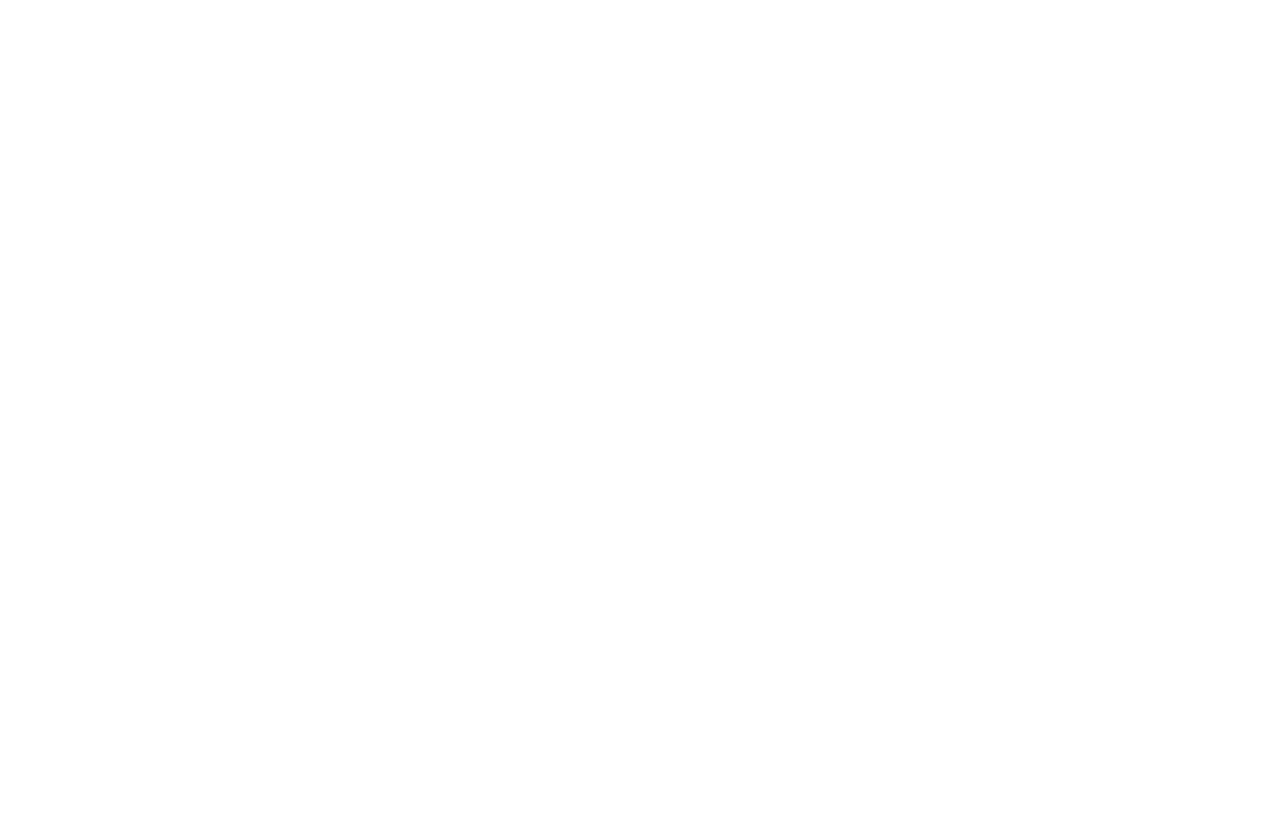
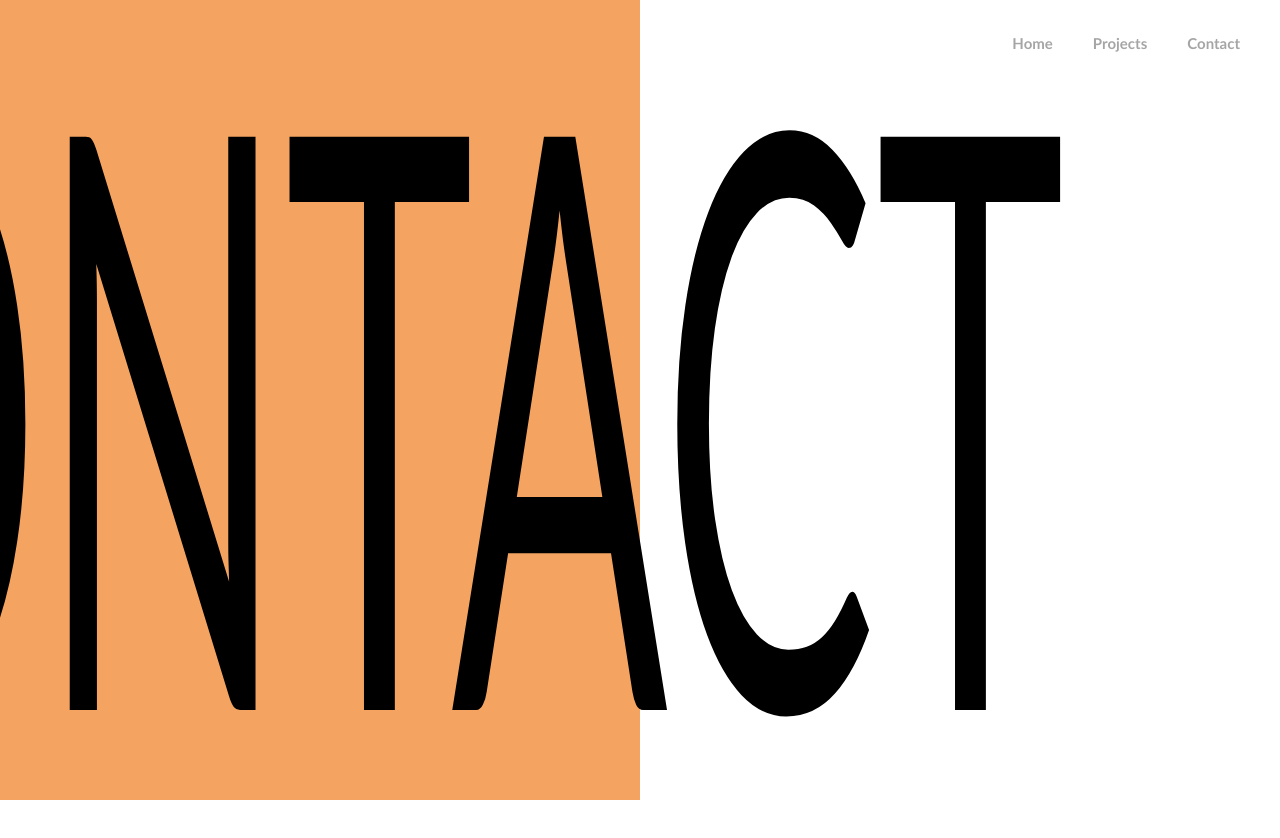
Before and after one commit to idk707/My-Website, a plain HTML site: page contact page/contact.html in a window 1280 px wide. Before the commit the page ends 800 px from the top, so only its background shows below. Drawn offline with Linux system fonts and the light colour scheme.

Commit message:
Work In Progress

```diff
--- a/contact page/contact.css
+++ b/contact page/contact.css
@@ -0,0 +1,54 @@
+body{
+    margin: 0;
+    padding: 0;
+
+}
+.total_container{
+    min-width: 100vw;
+    min-height: 100vh;
+}
+.menu_container{
+    position: absolute;
+    flex-direction: row;
+    top: 30px;
+    right: 20px;
+    display: flex;
+    align-items: center;
+    justify-content: center;
+    width: auto;
+    height: 25px;
+}
+a{
+    text-decoration: none;
+    color: black;
+    font-family: 'Gill Sans', 'Gill Sans MT', Calibri, 'Trebuchet MS', sans-serif;
+    font-weight: bold;
+    font-size: 15px;
+    margin: 20px;
+    opacity: 0.35;
+    transition: color 0.6s ease;
+    transition: transform 0.6s ease;
+}
+a:hover{
+    /* font-size: larger; */
+    color: #f4a460;
+    opacity: 1;
+    transition: 1s ease-in-out;
+    transform: scale(1.5);
+}
+.contact_container{
+    display: flex;
+    flex-direction: column;
+    justify-content: center;
+    align-items: center;
+    width: 50%;
+    height: 100vh;
+    background-color: #f4a460;
+}
+.contact{
+    font-size: 25vw;
+    font-family: 'Gill Sans', 'Gill Sans MT', Calibri, 'Trebuchet MS', sans-serif;
+    transform: scaleY(2.5);
+    margin: 0;
+    white-space: nowrap;
+}
--- a/contact page/contact.html
+++ b/contact page/contact.html
@@ -0,0 +1,21 @@
+<!DOCTYPE html>
+<html lang="en">
+<head>
+    <meta charset="UTF-8">
+    <meta name="viewport" content="width=device-width, initial-scale=1.0">
+    <title>Contact Me</title>
+    <link rel="stylesheet" href="/contact page/contact.css">
+</head>
+<body class="total_container">
+     <div id="menu" class="menu_container">
+        <a href="/index.html">Home</a>
+        <a href="/projects page/projects.html">Projects</a>
+        <a href="/contact page/contact.html">Contact</a>
+    </div>
+    <div class="contact_container">
+        <div class="contact">
+            CONTACT
+        </div>
+    </div>
+</body>
+</html>
--- a/index.css
+++ b/index.css
@@ -51,6 +51,7 @@
     position: absolute;
     top: 5px;
     left: 150px;
+    /* opacity: 0.55; */
     transition: color 0.6s ease;
 }
 .title:hover{
@@ -107,7 +108,7 @@
     font-weight: bold;
     font-size: 15px;
     margin: 20px;
-    opacity: 0.25;
+    opacity: 0.35;
     transition: color 0.6s ease;
     transition: transform 0.6s ease;
 }
```
